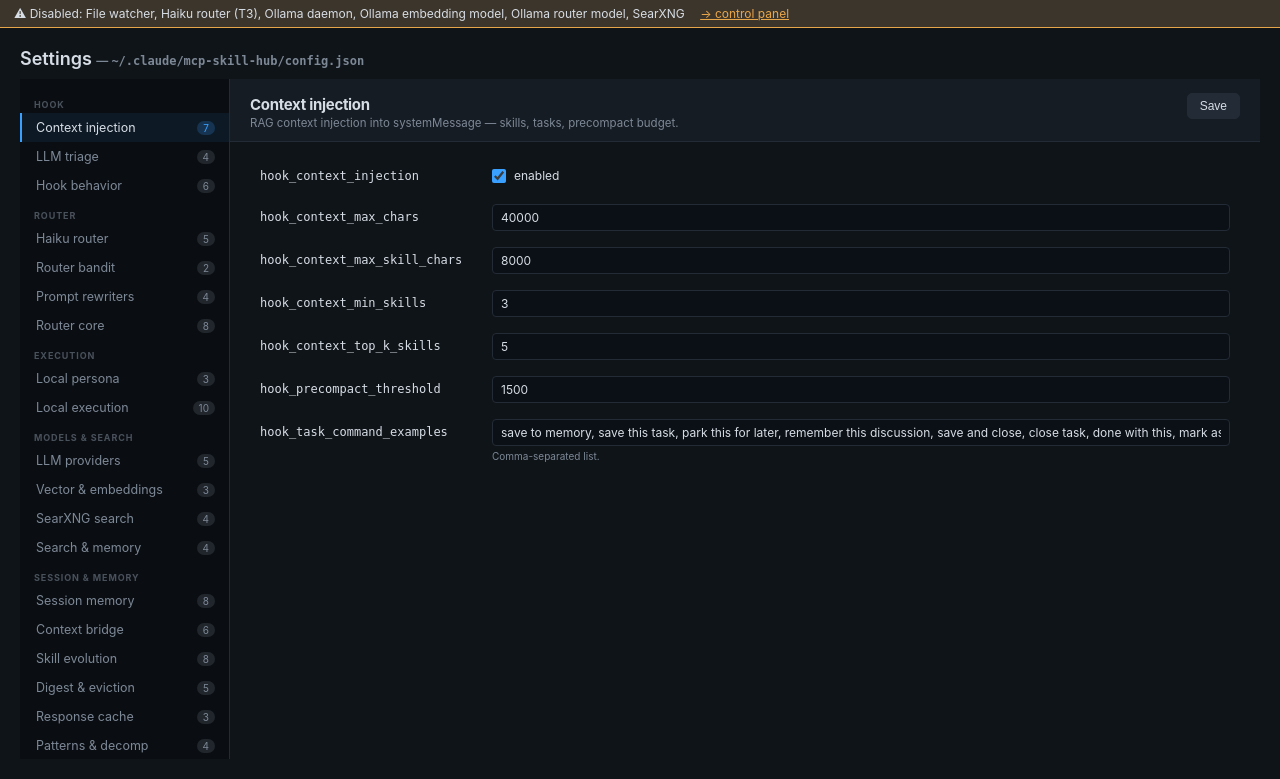
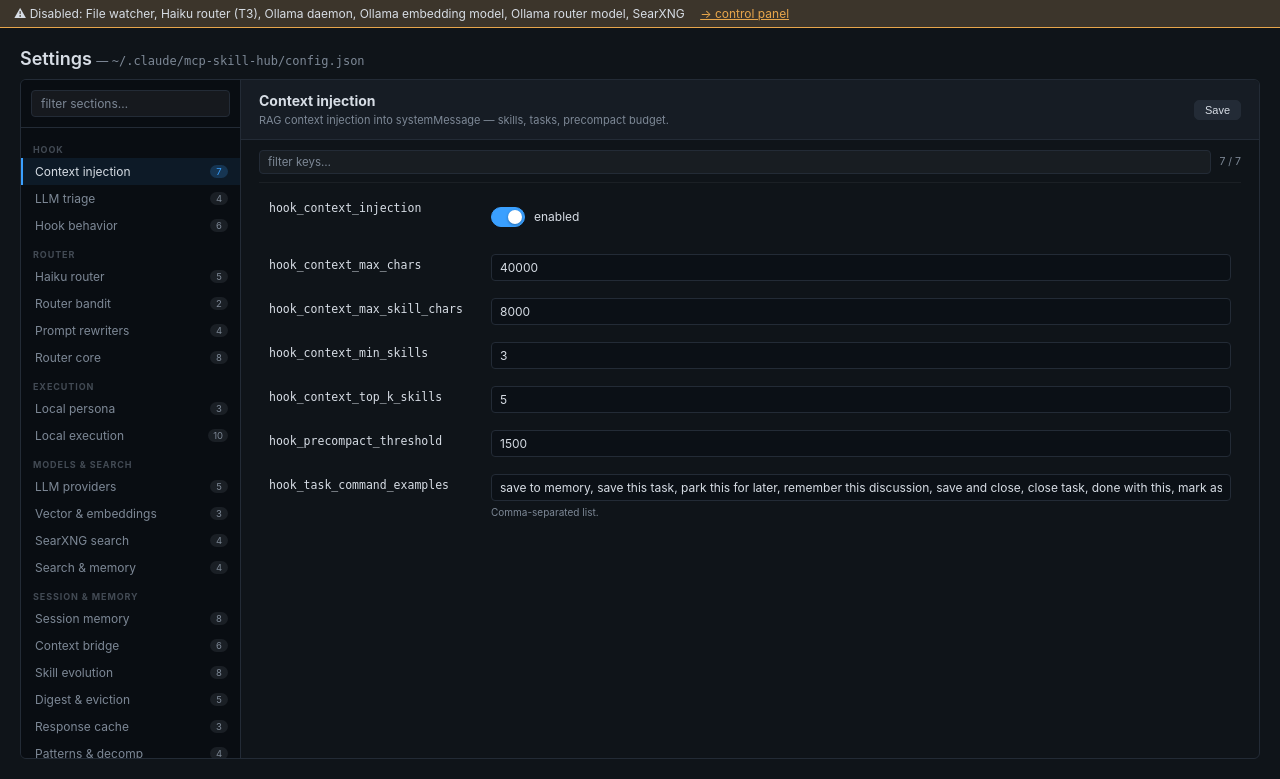
Before and after one commit to ccancellieri/mcp-skill-hub, a FastAPI app: page /settings in a window 1280 px wide. Shown: the part 49-828 px from the top of the page. Run offline with FastAPI, Linux system fonts and the light colour scheme; some libraries are stand-ins or nearby versions.

Commit message:
redesign settings page — nav search, toggle switches, field filter
- left nav: search box to filter sections by name; group headers hidden
  when searching; wider layout with cleaner typography
- toggle switches replace plain checkboxes for boolean fields; label
  updates live via inline onchange
- field filter bar within each section: live key search with match count
- section title + help text in panel header; cleaner save indicator
- switchSection() clears fieldQ on nav click
- data-prefix / data-key attrs enable DOM-based match counting

```diff
--- a/src/skill_hub/webapp/templates/settings.html
+++ b/src/skill_hub/webapp/templates/settings.html
@@ -2,146 +2,165 @@
 {% block title %}settings{% endblock %}
 {% block content %}
 <style>
-  .settings-layout {
+  /* ── Layout ──────────────────────────────────────────────────────────── */
+  .settings-wrap {
     display: grid;
-    grid-template-columns: 210px 1fr;
+    grid-template-columns: 220px 1fr;
     gap: 0;
     height: calc(100vh - 120px);
-    min-height: 500px;
-  }
-  @media (max-width: 800px) {
-    .settings-layout { grid-template-columns: 1fr; height: auto; }
-    .settings-nav { display: none; }
+    min-height: 520px;
+    border: 1px solid var(--color-border);
+    border-radius: var(--radius-md);
+    overflow: hidden;
   }
 
-  /* ── Left nav ─────────────────────────────────────────────────────── */
-  .settings-nav {
+  /* ── Left nav ────────────────────────────────────────────────────────── */
+  .s-nav {
     border-right: 1px solid var(--color-border);
-    background: #0a0e13;
+    background: #090d12;
     display: flex;
     flex-direction: column;
-    overflow-y: auto;
-    padding: 10px 0 16px;
+    overflow: hidden;
+  }
+  .s-nav-top {
+    padding: 10px;
+    border-bottom: 1px solid var(--color-border);
     flex-shrink: 0;
   }
-  .settings-nav-group {
-    padding: 10px 14px 3px;
+  .s-nav-top input {
+    width: 100%;
+    font-size: 12px;
+    padding: 5px 9px;
+    background: rgba(255,255,255,0.05);
+    border: 1px solid var(--color-border);
+    border-radius: var(--radius-sm);
+    color: var(--color-fg);
+    outline: none;
+  }
+  .s-nav-top input:focus { border-color: var(--color-accent); }
+  .s-nav-top input::placeholder { color: var(--color-muted); }
+  .s-nav-list {
+    flex: 1;
+    overflow-y: auto;
+    padding: 6px 0 14px;
+  }
+  .s-nav-group {
+    padding: 10px 12px 3px;
     font-size: 9px;
     text-transform: uppercase;
     letter-spacing: .1em;
     color: var(--color-muted);
     font-weight: 700;
-    opacity: 0.55;
-    flex-shrink: 0;
+    opacity: 0.5;
   }
-  .settings-nav-item {
+  .s-nav-item {
     display: flex;
     align-items: center;
     justify-content: space-between;
-    padding: 7px 14px;
-    font-size: 12.5px;
+    padding: 6px 12px;
+    font-size: 12px;
     color: var(--color-muted);
     cursor: pointer;
     border-left: 2px solid transparent;
-    transition: all 0.12s;
-    gap: 8px;
+    transition: background 0.1s, color 0.1s;
+    gap: 6px;
+    user-select: none;
   }
-  .settings-nav-item:hover { color: var(--color-fg); background: rgba(255,255,255,0.03); }
-  .settings-nav-item.active {
+  .s-nav-item:hover { color: var(--color-fg); background: rgba(255,255,255,0.03); }
+  .s-nav-item.active {
     color: var(--color-fg);
     border-left-color: var(--color-accent);
-    background: rgba(58,160,255,0.08);
+    background: rgba(58,160,255,0.09);
   }
-  .nav-count {
-    font-size: 10px;
-    background: rgba(125,136,150,0.2);
+  .s-nav-badge {
+    font-size: 9.5px;
+    min-width: 18px;
+    text-align: center;
+    background: rgba(125,136,150,0.15);
     color: var(--color-muted);
-    padding: 1px 6px;
-    border-radius: 10px;
+    padding: 1px 5px;
+    border-radius: 9px;
     flex-shrink: 0;
   }
-  .settings-nav-item.active .nav-count {
+  .s-nav-item.active .s-nav-badge {
     background: rgba(58,160,255,0.2);
     color: var(--color-accent);
   }
 
-  /* ── Right panel ─────────────────────────────────────────────────── */
-  .settings-panel {
+  /* ── Right panel ─────────────────────────────────────────────────────── */
+  .s-panel {
     display: flex;
     flex-direction: column;
     overflow: hidden;
-    background: var(--color-bg);
   }
-  .settings-panel-header {
-    display: flex;
-    align-items: baseline;
-    justify-content: space-between;
-    padding: 14px 20px 11px;
+  .s-panel-head {
+    padding: 12px 18px 10px;
     border-bottom: 1px solid var(--color-border);
     background: var(--color-surface);
     flex-shrink: 0;
-    gap: 12px;
-  }
-  .settings-panel-title {
-    font-size: 15px;
-    font-weight: 700;
-    letter-spacing: -0.3px;
-  }
-  .settings-panel-help {
-    font-size: 11.5px;
-    color: var(--color-muted);
-    margin-top: 2px;
-  }
-  .settings-panel-actions {
     display: flex;
     align-items: center;
-    gap: 10px;
-    flex-shrink: 0;
+    gap: 14px;
   }
-  .settings-panel-body {
+  .s-panel-title-area { flex: 1; min-width: 0; }
+  .s-panel-title { font-size: 14px; font-weight: 700; color: var(--color-fg); }
+  .s-panel-help  { font-size: 11px; color: var(--color-muted); margin-top: 3px; line-height: 1.5; }
+  .s-panel-actions { display: flex; align-items: center; gap: 8px; flex-shrink: 0; }
+  .s-panel-body  { flex: 1; overflow-y: auto; padding: 10px 18px 18px; }
+
+  /* ── Field filter bar ────────────────────────────────────────────────── */
+  .s-field-bar {
+    display: flex;
+    align-items: center;
+    gap: 8px;
+    padding-bottom: 8px;
+    margin-bottom: 6px;
+    border-bottom: 1px solid rgba(255,255,255,0.05);
+  }
+  .s-field-bar input {
     flex: 1;
-    overflow-y: auto;
-    padding: 14px 20px;
+    min-width: 0;
+    font-size: 11.5px;
+    padding: 4px 8px;
+    background: rgba(255,255,255,0.04);
+    border: 1px solid var(--color-border);
+    border-radius: var(--radius-sm);
+    color: var(--color-fg);
+    outline: none;
   }
+  .s-field-bar input:focus { border-color: var(--color-accent); }
+  .s-field-bar input::placeholder { color: var(--color-muted); }
+  .s-field-bar-count { font-size: 10.5px; color: var(--color-muted); white-space: nowrap; flex-shrink: 0; }
 
-  /* Section display — visibility driven by Alpine x-show.
-     Inline display:none prevents FOUC on non-first sections. */
-
-  /* ── Field grid ──────────────────────────────────────────────────── */
-  .fields-grid { display: grid; gap: 2px; }
+  /* ── Fields ──────────────────────────────────────────────────────────── */
+  .fields-grid { display: grid; gap: 1px; }
   .sfield {
     display: grid;
-    grid-template-columns: 220px 1fr;
+    grid-template-columns: 210px 1fr;
     gap: 12px;
     align-items: start;
-    padding: 7px 10px;
+    padding: 8px 10px;
     border-radius: var(--radius-sm);
     transition: background 0.1s;
   }
-  .sfield:hover { background: rgba(255,255,255,0.02); }
-  .sfield-label {
-    display: flex;
-    flex-direction: column;
-    gap: 3px;
-    padding-top: 6px;
-  }
+  .sfield:hover { background: rgba(255,255,255,0.025); }
+  .sfield.s-match { background: rgba(58,160,255,0.07); }
+  .sfield-label { padding-top: 3px; }
   .sfield-key {
     font-family: ui-monospace, monospace;
-    font-size: 12px;
+    font-size: 11.5px;
     color: var(--color-fg);
     word-break: break-all;
+    line-height: 1.4;
   }
   .sfield-full-key {
     font-family: ui-monospace, monospace;
-    font-size: 10px;
+    font-size: 9.5px;
     color: var(--color-muted);
     word-break: break-all;
+    margin-top: 2px;
   }
-  .sfield-control {
-    display: flex;
-    flex-direction: column;
-    gap: 4px;
-  }
+  .sfield-control { display: flex; flex-direction: column; gap: 4px; }
   .sfield-control input[type=text],
   .sfield-control input[type=number] {
     width: 100%;
@@ -155,163 +174,194 @@
     padding: 6px 8px;
     resize: vertical;
   }
-  .sfield-hint { font-size: 10px; color: var(--color-muted); }
+  .sfield-hint { font-size: 10px; color: var(--color-muted); line-height: 1.4; }
 
-  /* Checkbox row */
-  .bool-row {
-    display: flex;
+  /* ── Toggle switch ───────────────────────────────────────────────────── */
+  .toggle-row { display: flex; align-items: center; gap: 9px; padding: 4px 0; cursor: pointer; }
+  .t-switch {
+    position: relative;
+    display: inline-flex;
     align-items: center;
-    gap: 8px;
-    padding: 5px 0;
+    width: 34px;
+    height: 20px;
+    flex-shrink: 0;
   }
-  .bool-row input[type=checkbox] { margin: 0; width: 14px; height: 14px; }
-  .bool-label { font-size: 12px; color: var(--color-fg); }
+  .t-switch input { position: absolute; opacity: 0; width: 0; height: 0; }
+  .t-track {
+    position: absolute;
+    inset: 0;
+    background: rgba(125,136,150,0.22);
+    border-radius: 20px;
+    border: 1px solid rgba(125,136,150,0.28);
+    transition: background 0.18s, border-color 0.18s;
+    cursor: pointer;
+  }
+  .t-switch input:checked + .t-track { background: var(--color-accent); border-color: var(--color-accent); }
+  .t-track::before {
+    content: "";
+    position: absolute;
+    width: 14px; height: 14px;
+    top: 2px; left: 2px;
+    background: #fff;
+    border-radius: 50%;
+    transition: transform 0.18s;
+    box-shadow: 0 1px 3px rgba(0,0,0,0.35);
+  }
+  .t-switch input:checked + .t-track::before { transform: translateX(14px); }
+  .t-label { font-size: 12px; color: var(--color-muted); transition: color 0.15s; }
+  .toggle-row:has(input:checked) .t-label { color: var(--color-fg); }
 
-  /* Nested fields */
+  /* ── Nested dict ─────────────────────────────────────────────────────── */
   .nested-fields {
     display: grid;
-    gap: 2px;
+    gap: 1px;
     border-left: 2px solid var(--color-border);
-    padding-left: 12px;
-    margin-top: 4px;
+    padding-left: 10px;
+    margin-top: 3px;
   }
   .sfield.sub {
-    grid-template-columns: 160px 1fr;
-    padding: 5px 8px;
+    grid-template-columns: 150px 1fr;
+    padding: 5px 6px;
   }
+  .sfield.sub .sfield-key { font-size: 11px; }
 
-  /* ── Autosave indicator ──────────────────────────────────────────── */
-  .save-indicator {
-    font-size: 11.5px;
+  /* ── Save feedback ───────────────────────────────────────────────────── */
+  .s-saving-txt {
+    font-size: 11px;
     color: var(--color-muted);
     opacity: 0;
-    transition: opacity 0.15s ease-in;
+    transition: opacity 0.15s;
     white-space: nowrap;
   }
-  .htmx-request .save-indicator { opacity: 1 !important; }
+  .htmx-request .s-saving-txt { opacity: 1 !important; }
+  .s-save-status { font-size: 12px; transition: opacity 0.4s; }
+  .s-save-status .status.ok  { color: var(--color-good); }
+  .s-save-status .status.err { color: var(--color-bad); }
 
-  /* Save status (autofades via Alpine) */
-  .save-status-wrap {
-    font-size: 12px;
-    transition: opacity 0.4s ease;
-  }
-  .save-status-wrap .status.ok { color: var(--color-good); }
-  .save-status-wrap .status.err { color: var(--color-bad); }
-
-  /* Mobile section picker */
-  .mobile-section-pick { display: none; padding: 10px 0 8px; }
+  /* ── Responsive ──────────────────────────────────────────────────────── */
   @media (max-width: 800px) {
-    .mobile-section-pick { display: block; }
-    .settings-layout { display: block; }
+    .settings-wrap { grid-template-columns: 1fr; height: auto; }
+    .s-nav { display: none; }
   }
 </style>
 
-{% set ns = namespace(first_non_empty='') %}
+{% set ns = namespace(first='') %}
 {% for prefix, label in buckets %}
-  {% if groups[prefix] and not ns.first_non_empty %}
-    {% set ns.first_non_empty = prefix %}
-  {% endif %}
+  {% if groups[prefix] and not ns.first %}{% set ns.first = prefix %}{% endif %}
 {% endfor %}
 
 <div class="page-h" style="margin-bottom:10px">
   Settings
-  <span class="muted">— <code>~/.claude/mcp-skill-hub/config.json</code></span>
+  <span class="muted" style="font-size:12px;font-weight:400">— <code>~/.claude/mcp-skill-hub/config.json</code></span>
 </div>
 
 <form hx-post="/settings/save"
-      hx-target="#save-status"
+      hx-target="#s-save-out"
       hx-swap="innerHTML"
       hx-trigger="change delay:1200ms, submit"
-      hx-indicator=".save-indicator"
-      x-data="{
-        active: '{{ ns.first_non_empty }}',
-        fadeTimer: null,
-        onSaved() {
-          const el = document.getElementById('save-status');
-          if (!el) return;
-          el.parentElement.style.opacity = '1';
-          clearTimeout(this.fadeTimer);
-          this.fadeTimer = setTimeout(() => {
-            el.parentElement.style.opacity = '0';
-          }, 3000);
-        }
-      }"
-      @htmx:after-swap.window="onSaved()"
-      class="settings-form">
+      hx-indicator=".s-saving-txt"
+      x-data="settingsPage('{{ ns.first }}')"
+      @htmx:after-swap.window="onSaved()">
 
-  <div class="settings-layout">
+  <div class="settings-wrap">
 
     {# ── Left nav ── #}
-    <nav class="settings-nav">
+    <nav class="s-nav">
+      <div class="s-nav-top">
+        <input x-model="navQ"
+               @input="navQ = $event.target.value"
+               placeholder="filter sections…"
+               autocomplete="off" spellcheck="false"
+               type="text">
+      </div>
+      <div class="s-nav-list">
         {% set ns2 = namespace(last_group='') %}
         {% for prefix, label in buckets %}
           {% set entries = groups[prefix] %}
           {% if entries %}
-          {# Emit group header when group changes #}
             {% if prefix in nav_groups and nav_groups[prefix] != ns2.last_group %}
               {% set ns2.last_group = nav_groups[prefix] %}
-            <div class="settings-nav-group">{{ nav_groups[prefix] }}</div>
+              <div class="s-nav-group" x-show="!navQ">{{ nav_groups[prefix] }}</div>
             {% endif %}
-          <div class="settings-nav-item"
+            <div class="s-nav-item"
                  :class="{ active: active === '{{ prefix }}' }"
-               @click="active = '{{ prefix }}'">
+                 x-show="!navQ || '{{ label|lower }}'.includes(navQ.toLowerCase())"
+                 @click="switchSection('{{ prefix }}')">
               <span>{{ label }}</span>
-            <span class="nav-count">{{ entries|length }}</span>
+              <span class="s-nav-badge">{{ entries|length }}</span>
             </div>
           {% endif %}
         {% endfor %}
+      </div>
     </nav>
 
     {# ── Right panel ── #}
-    <div class="settings-panel">
-      <div class="settings-panel-header">
+    <div class="s-panel">
+      <div class="s-panel-head">
         {% for prefix, label in buckets %}
           {% if groups[prefix] %}
-            <div x-show="active === '{{ prefix }}'"
-                 style="flex:1; min-width:0{% if prefix != ns.first_non_empty %}; display:none{% endif %}">
-              <div class="settings-panel-title">{{ label }}</div>
+            <div class="s-panel-title-area"
+                 x-show="active === '{{ prefix }}'"
+                 {% if prefix != ns.first %}style="display:none"{% endif %}>
+              <div class="s-panel-title">{{ label }}</div>
               {% if bucket_help and bucket_help[prefix] %}
-                <div class="settings-panel-help">{{ bucket_help[prefix] }}</div>
+                <div class="s-panel-help">{{ bucket_help[prefix] }}</div>
               {% endif %}
             </div>
           {% endif %}
         {% endfor %}
-        <div class="settings-panel-actions">
-          <span class="save-indicator">Saving…</span>
-          <div class="save-status-wrap" style="opacity:0">
-            <div id="save-status"></div>
+        <div class="s-panel-actions">
+          <span class="s-saving-txt">Saving…</span>
+          <div class="s-save-status" style="opacity:0">
+            <div id="s-save-out"></div>
           </div>
-          <button type="submit" class="btn btn-sm">Save</button>
+          <button type="submit" class="btn sm">Save</button>
         </div>
       </div>
 
-      <div class="settings-panel-body">
+      <div class="s-panel-body">
         {% for prefix, label in buckets %}
           {% set entries = groups[prefix] %}
           {% if entries %}
-          <div class="settings-section-content"
+          <div data-prefix="{{ prefix }}"
                x-show="active === '{{ prefix }}'"
-               {% if prefix != ns.first_non_empty %}style="display:none"{% endif %}>
+               {% if prefix != ns.first %}style="display:none"{% endif %}>
+            <div class="s-field-bar">
+              <input type="text"
+                     x-model="fieldQ"
+                     @input="fieldQ = $event.target.value"
+                     placeholder="filter keys…"
+                     autocomplete="off" spellcheck="false">
+              <span class="s-field-bar-count"
+                    x-text="fieldMatchCount({{ entries|length }}) + ' / {{ entries|length }}'"></span>
+            </div>
             <div class="fields-grid">
               {% for e in entries %}
-                <div class="sfield {% if e.type == 'dict' and not e.json_mode %}dict-parent{% endif %}">
+                {% set short = e.key[e.key.find('.')+1:] if '.' in e.key else e.key %}
+                <div class="sfield{% if e.type == 'dict' and not e.json_mode %} dict-parent{% endif %}"
+                     data-key="{{ e.key }}"
+                     :class="{ 's-match': fieldQ && '{{ e.key }}'.includes(fieldQ) }"
+                     x-show="!fieldQ || '{{ e.key }}'.includes(fieldQ)">
                   <div class="sfield-label">
-                    {# Show short key (strip prefix) for readability #}
-                    {% set short = e.key[e.key.find('.')+1:] if '.' in e.key else e.key %}
                     {% if short != e.key %}
-                      <span class="sfield-key">{{ short }}</span>
-                      <span class="sfield-full-key">{{ e.key }}</span>
+                      <div class="sfield-key">{{ short }}</div>
+                      <div class="sfield-full-key">{{ e.key }}</div>
                     {% else %}
-                      <span class="sfield-key">{{ e.key }}</span>
+                      <div class="sfield-key">{{ e.key }}</div>
                     {% endif %}
                   </div>
                   <div class="sfield-control">
                     {% if e.type == 'bool' %}
                       <input type="hidden" name="__bool__" value="{{ e.key }}">
-                      <div class="bool-row">
-                        <input type="checkbox" name="{{ e.key }}"{% if e.value %} checked{% endif %}>
-                        <span class="bool-label">{% if e.value %}enabled{% else %}disabled{% endif %}</span>
-                      </div>
+                      <label class="toggle-row">
+                        <span class="t-switch">
+                          <input type="checkbox" name="{{ e.key }}"
+                                 {% if e.value %}checked{% endif %}
+                                 onchange="var lb=this.closest('.toggle-row').querySelector('.t-label');if(lb)lb.textContent=this.checked?'enabled':'disabled'">
+                          <span class="t-track"></span>
+                        </span>
+                        <span class="t-label">{{ 'enabled' if e.value else 'disabled' }}</span>
+                      </label>
                     {% elif e.type == 'int' %}
                       <input type="number" name="{{ e.key }}" value="{{ e.value }}">
                     {% elif e.type == 'float' %}
@@ -329,16 +379,21 @@
                             <div class="sfield-control">
                               {% if c.type == 'bool' %}
                                 <input type="hidden" name="__bool__" value="{{ c.key }}">
-                                <div class="bool-row">
-                                  <input type="checkbox" name="{{ c.key }}"{% if c.value %} checked{% endif %}>
-                                  <span class="bool-label">{% if c.value %}enabled{% else %}disabled{% endif %}</span>
-                                </div>
+                                <label class="toggle-row">
+                                  <span class="t-switch">
+                                    <input type="checkbox" name="{{ c.key }}"
+                                           {% if c.value %}checked{% endif %}
+                                           onchange="var lb=this.closest('.toggle-row').querySelector('.t-label');if(lb)lb.textContent=this.checked?'on':'off'">
+                                    <span class="t-track"></span>
+                                  </span>
+                                  <span class="t-label">{{ 'on' if c.value else 'off' }}</span>
+                                </label>
                               {% elif c.type == 'int' %}
                                 <input type="number" name="{{ c.key }}" value="{{ c.value }}">
                               {% elif c.type == 'float' %}
                                 <input type="number" step="any" name="{{ c.key }}" value="{{ c.value }}">
                               {% else %}
-                                <input type="text" name="{{ c.key }}" value="{{ c.value }}">
+                                <input type="text" name="{{ c.key }}" value="{{ c.value or '' }}">
                               {% endif %}
                             </div>
                           </div>
@@ -354,7 +409,7 @@
                         <span class="sfield-hint">JSON array — invalid JSON on save is ignored.</span>
                       {% endif %}
                     {% else %}
-                      <input type="text" name="{{ e.key }}" value="{{ e.value }}">
+                      <input type="text" name="{{ e.key }}" value="{{ e.value or '' }}">
                     {% endif %}
                   </div>
                 </div>
@@ -364,9 +419,45 @@
           {% endif %}
         {% endfor %}
       </div>
-    </div>{# end settings-panel #}
+    </div>
 
-  </div>{# end settings-layout #}
+  </div>
+</form>
 
-</form>
+<script>
+function settingsPage(initial) {
+  return {
+    active: initial,
+    navQ: '',
+    fieldQ: '',
+    fadeTimer: null,
+
+    switchSection(prefix) {
+      this.active = prefix;
+      this.fieldQ = '';
+    },
+
+    fieldMatchCount(total) {
+      if (!this.fieldQ) return total;
+      const section = document.querySelector(`[data-prefix="${this.active}"]`);
+      if (!section) return total;
+      let n = 0;
+      section.querySelectorAll('.sfield[data-key]').forEach(el => {
+        if ((el.dataset.key || '').includes(this.fieldQ)) n++;
+      });
+      return n;
+    },
+
+    onSaved() {
+      const el = document.getElementById('s-save-out');
+      if (!el) return;
+      el.parentElement.style.opacity = '1';
+      clearTimeout(this.fadeTimer);
+      this.fadeTimer = setTimeout(() => {
+        el.parentElement.style.opacity = '0';
+      }, 3000);
+    }
+  };
+}
+</script>
 {% endblock %}
```
Lines whose indentation alone changed are shown as unchanged.
